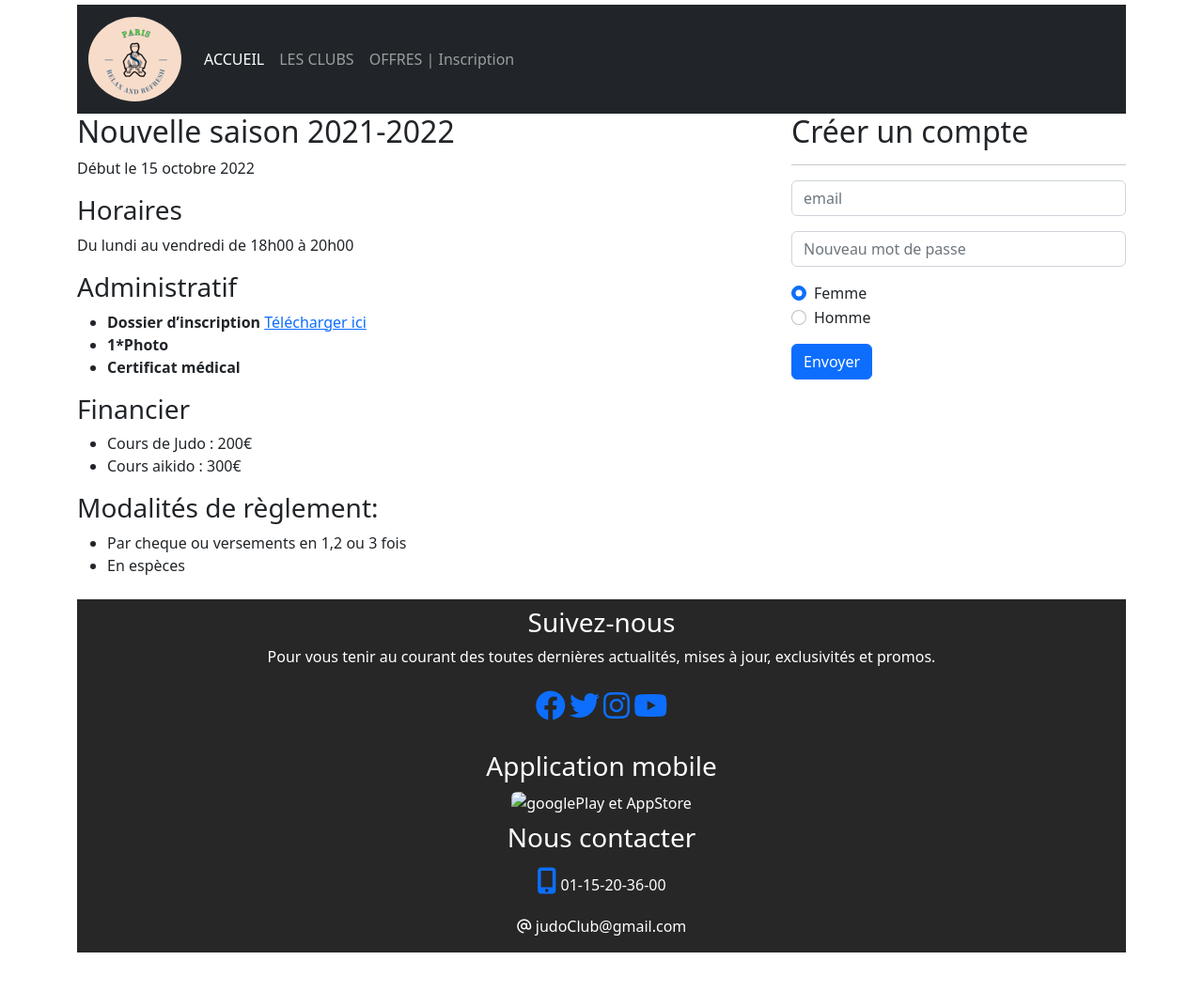
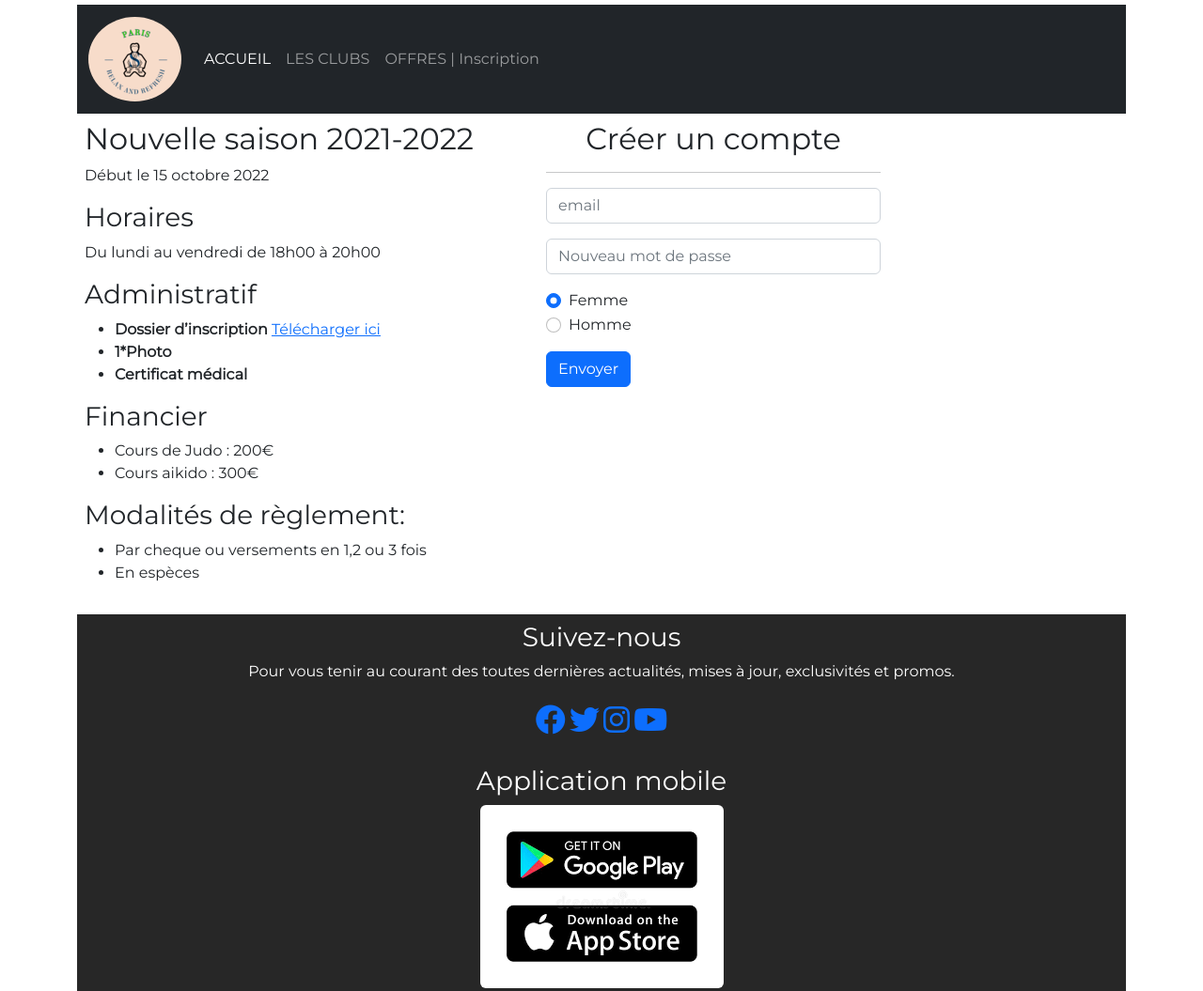
Before and after one commit to rachid-prog/association, a plain HTML site: page pages/page1.html in a window 1280 px wide. Shown: the part 56-1111 px from the top of the page at 94% size. Before the commit the page ends 1070 px from the top, so only its background shows below. Drawn offline with nearby package versions, Linux system fonts and the light colour scheme.

Commit message:
Modification style des pages web montserrat

```diff
--- a/css/style.css
+++ b/css/style.css
@@ -1,12 +1,13 @@
 /*** Style générale ***/
 @import url("https://fonts.googleapis.com/css2?family=Cinzel+Decorative:wght@900&display=swap");
-@import url("https://fonts.googleapis.com/css2?family=Ubuntu:wght@700&display=swap");
+@import url('https://fonts.googleapis.com/css2?family=Montserrat&display=swap');
 @font-face {
   font-family: "germini";
   src: url("../polices/Gemini Moon.otf");
 }
 * {
   box-sizing: border-box;
+  font-family: 'Montserrat', sans-serif;
 }
 html {
   scroll-behavior: smooth;
--- a/pages/page1.html
+++ b/pages/page1.html
@@ -25,7 +25,7 @@
                   <div class="collapse navbar-collapse" id="navbarNavDropdown">
                     <ul class="navbar-nav">
                       <li class="nav-item">
-                        <a class="nav-link active" aria-current="page" href="#">ACCUEIL</a>
+                        <a class="nav-link active" aria-current="page" href="../index.html">ACCUEIL</a>
                       </li>
                       <li class="nav-item">
                         <a class="nav-link" href="#">LES CLUBS</a>
@@ -39,7 +39,7 @@
               </nav>
         </header>
         <div class="row">
-            <div class="col-8">
+            <div class="col-sm-12 col-lg-5 m-sm-0 m-lg-2">
                 <h2>Nouvelle saison 2021-2022</h2>
                 <p>Début le 15 octobre 2022</p>
                 <h3>Horaires</h3>
@@ -62,8 +62,8 @@
                 </ul>
 
             </div>
-            <div class="col-4">
-                <h2>Créer un compte</h2>
+            <div class="col-sm-12 col-lg-4 m-sm-0 m-lg-2">
+                <h2 class="text-center">Créer un compte</h2>
                 <hr>
                 <form>
                     <div class="mb-3">
@@ -72,8 +72,6 @@
                     <div class="mb-3">
                         <input type="password" class="form-control" id="inputMdp" placeholder="Nouveau mot de passe">
                     </div>
-
-
                     <div class="mb-3">
                         <div class="form-check">
                             <input class="form-check-input" type="radio" name="radios" id="radio1" value="option1" checked>
@@ -88,17 +86,10 @@
                             </label>
                         </div>
                     </div>
-
-
-    <button type="submit" class="btn btn-primary">Envoyer</button>
-</form>
-
-
+                    <button type="submit" class="btn btn-primary">Envoyer</button>
+                </form>
             </div>
         </div>
-
-
-
         <footer class="mt-2">
         <div class="row">
           <div class="col-sm-12 text-center mt-2">
@@ -116,7 +107,7 @@
                 <area shape="circle" coords="130,147,200,107,254,219,130,228" href="#" alt="googlePlay">
                 <area shape="circle" coords="130,147,130,228,6,219,59,107" href="#" alt="appStor">
             </map>
-            <img usemap="#google" src="./images/googleApple.png" alt="googlePlay et AppStore" class="rounded">
+            <img usemap="#google" src="../images/googleApple.png" alt="googlePlay et AppStore" class="rounded">
           </div>
           <div class="col-sm-12  text-center mt-2">
             <h3>Nous contacter</h3>
```
Also changed, not shown: index.html (+1 -1 lines).
